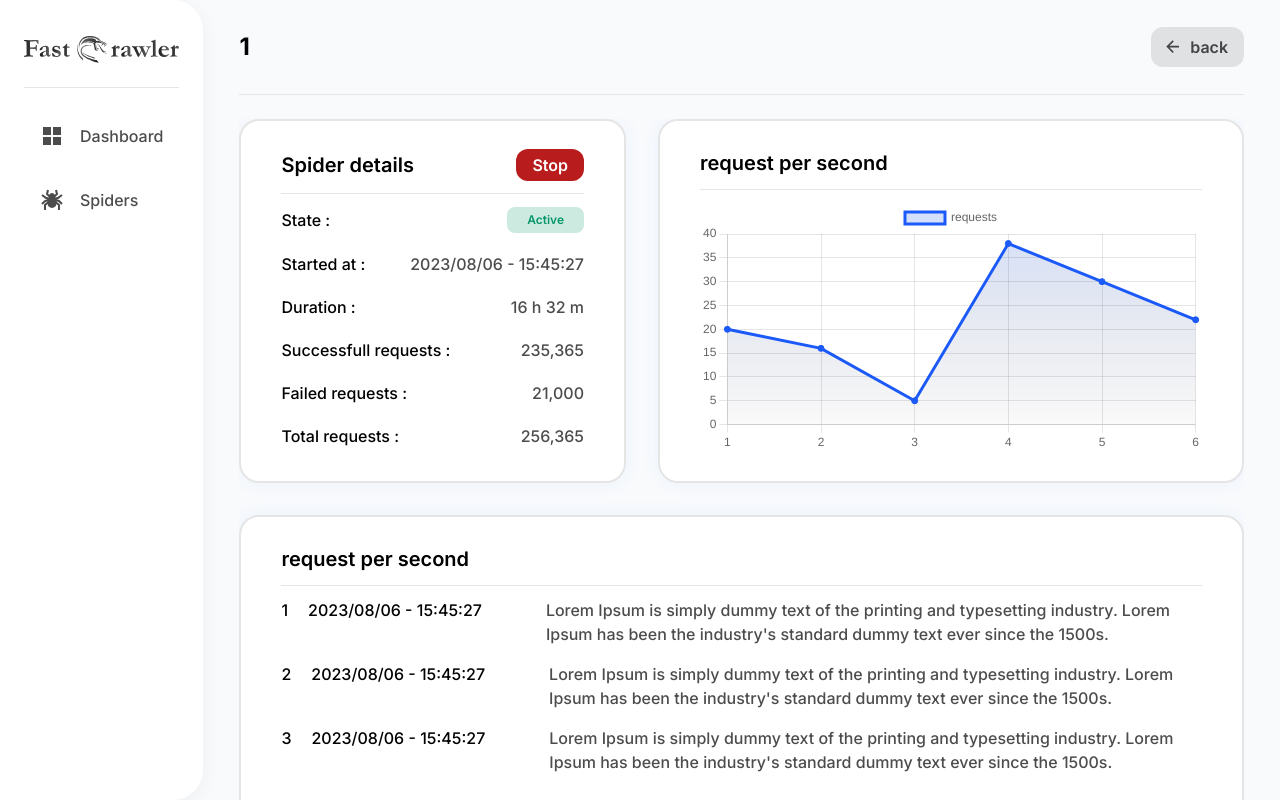
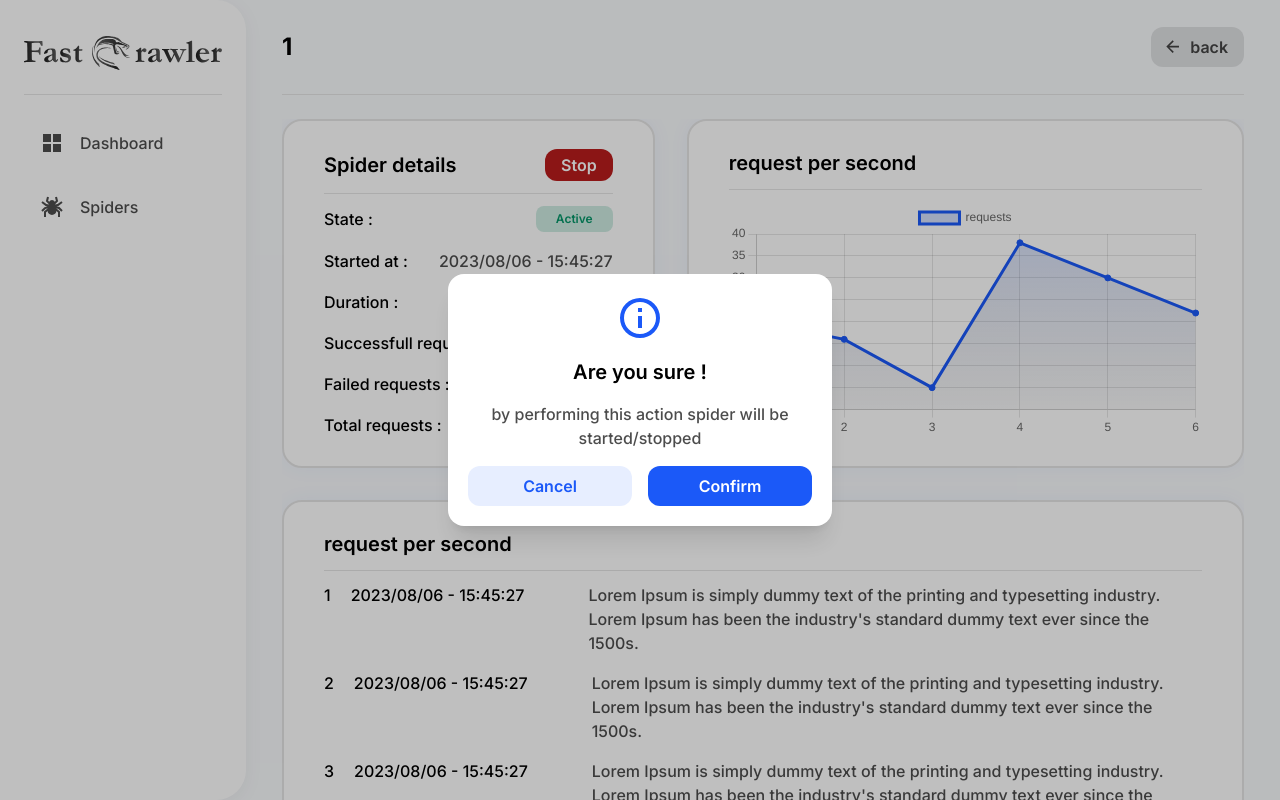
Before and after one commit to fast-crawler/ui, a React (Vite) app: page /spiders/1 in a window 1280 px wide. Both pictures are taken after a click on the button "Stop". Built offline with nearby package versions, Linux system fonts and the light colour scheme.

Commit message:
:lipstick: Create BaseModal component

```diff
--- /dev/null
+++ b/src/components/Base/Modal/index.tsx
@@ -0,0 +1,54 @@
+import { Dialog, Transition } from "@headlessui/react";
+import { Fragment, ReactNode } from "react";
+
+export interface BaseModalProps {
+  isOpen: boolean;
+  children: ReactNode;
+  setIsOpen: (newValue: boolean) => void;
+}
+
+function BaseModal({ isOpen, children, setIsOpen }: BaseModalProps) {
+  return (
+    <>
+      <Transition appear show={isOpen} as={Fragment}>
+        <Dialog
+          as="div"
+          className="relative z-10"
+          onClose={() => setIsOpen(false)}
+        >
+          <Transition.Child
+            as={Fragment}
+            enter="ease-out duration-300"
+            enterFrom="opacity-0"
+            enterTo="opacity-100"
+            leave="ease-in duration-200"
+            leaveFrom="opacity-100"
+            leaveTo="opacity-0"
+          >
+            <div className="fixed inset-0 bg-black bg-opacity-25" />
+          </Transition.Child>
+
+          <div className="fixed inset-0 overflow-y-auto">
+            <div className="flex min-h-full items-center justify-center p-4 text-center">
+              <Transition.Child
+                as={Fragment}
+                enter="ease-out duration-300"
+                enterFrom="opacity-0 scale-95"
+                enterTo="opacity-100 scale-100"
+                leave="ease-in duration-200"
+                leaveFrom="opacity-100 scale-100"
+                leaveTo="opacity-0 scale-95"
+              >
+                <Dialog.Panel className="w-full max-w-sm transform overflow-hidden rounded-2xl bg-white p-5 text-left align-middle shadow-xl transition-all">
+                  {children}
+                </Dialog.Panel>
+              </Transition.Child>
+            </div>
+          </div>
+        </Dialog>
+      </Transition>
+    </>
+  );
+}
+
+export default BaseModal;
--- a/src/layouts/DefaultLayout.tsx
+++ b/src/layouts/DefaultLayout.tsx
@@ -15,7 +15,7 @@ function DefaultLayout({ children }: BaseLayoutProps) {
 
   return (
     <div id="default-layout">
-      <header className="siderbar hidden sm:block">
+      <header className="siderbar hidden sm:block flex-none">
         <img src="/images/sidebar_logo.svg" alt="logo" />
         <div className="devider my-6"></div>
         <ul className="side-menu">
--- a/src/pages/spiders/details.tsx
+++ b/src/pages/spiders/details.tsx
@@ -1,11 +1,16 @@
 import { useState } from "react";
 import { useParams } from "react-router-dom";
+import Icon from "@mdi/react";
+import { mdiInformationOutline } from "@mdi/js";
 
 import BaseFrame from "../../components/Base/Frame";
 import BaseChart from "../../components/Base/Chart";
+import BaseModal from "../../components/Base/Modal";
 
 function SpiderDetailsPage() {
   const { spiderName } = useParams();
+
+  const [confirmDialog, setConfirmDialog] = useState<boolean>(false);
 
   const requestsLabels = ["1", "2", "3", "4", "5", "6"];
   const [requests] = useState([20, 16, 5, 38, 30, 22]);
@@ -36,7 +41,10 @@ function SpiderDetailsPage() {
           <div className="main-card w-full xl:w-2/5 px-10 py-7">
             <div className="flex justify-between items-center">
               <h3 className="text-xl font-semibold">Spider details</h3>
-              <button className="btn-primary text-white bg-error py-1">
+              <button
+                className="btn-primary text-white bg-error py-1"
+                onClick={() => setConfirmDialog(true)}
+              >
                 Stop
               </button>
             </div>
@@ -91,6 +99,30 @@ function SpiderDetailsPage() {
           ))}
         </div>
       </BaseFrame>
+      <BaseModal isOpen={confirmDialog} setIsOpen={setConfirmDialog}>
+        <div className="flex flex-col items-center gap-4">
+          <Icon
+            color={"var(--color-primary)"}
+            path={mdiInformationOutline}
+            size={2}
+          />
+          <h3 className="text-xl font-semibold">Are you sure !</h3>
+          <h4 className="text-text text-center font-medium">
+            by performing this action spider will be started/stopped
+          </h4>
+          <div className="flex w-full gap-4">
+            <button
+              className="btn-primary w-1/2"
+              onClick={() => setConfirmDialog(false)}
+            >
+              Cancel
+            </button>
+            <button className="btn-primary w-1/2 text-white bg-primary">
+              Confirm
+            </button>
+          </div>
+        </div>
+      </BaseModal>
     </div>
   );
 }
```
